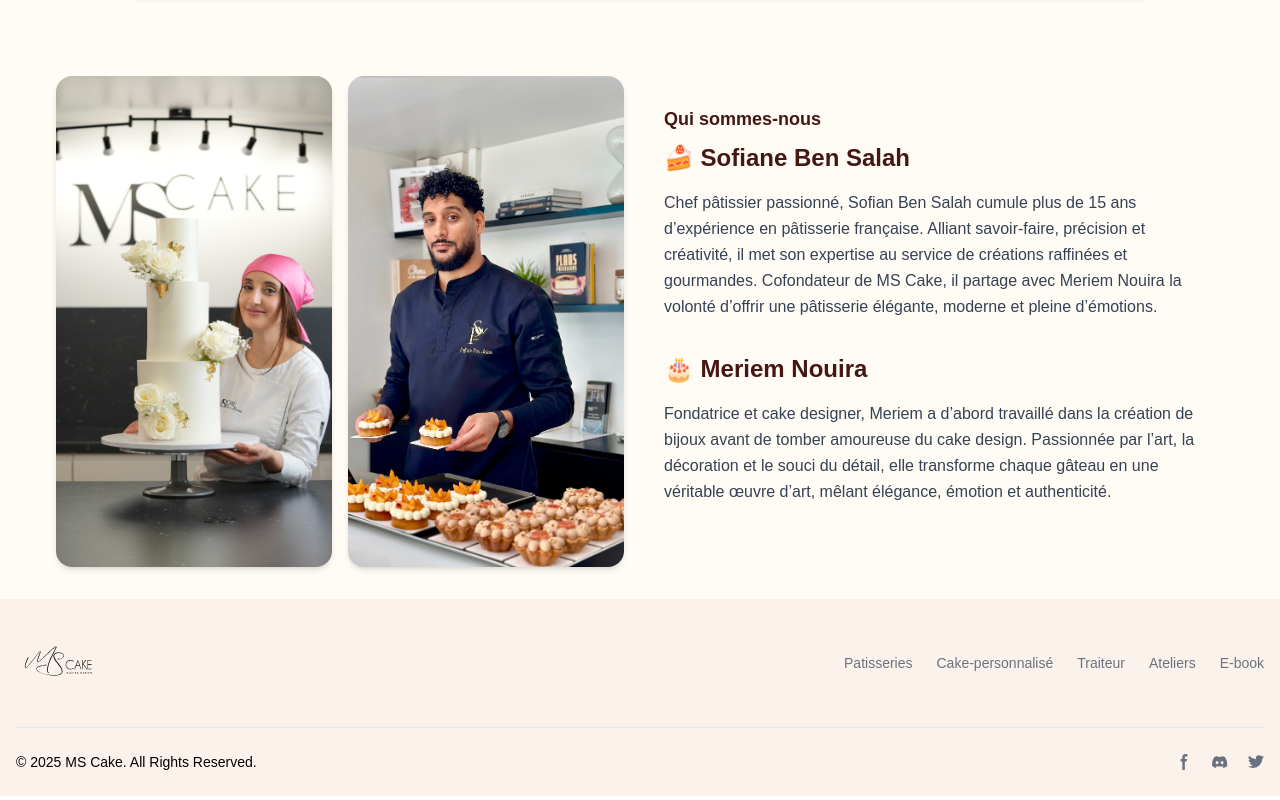
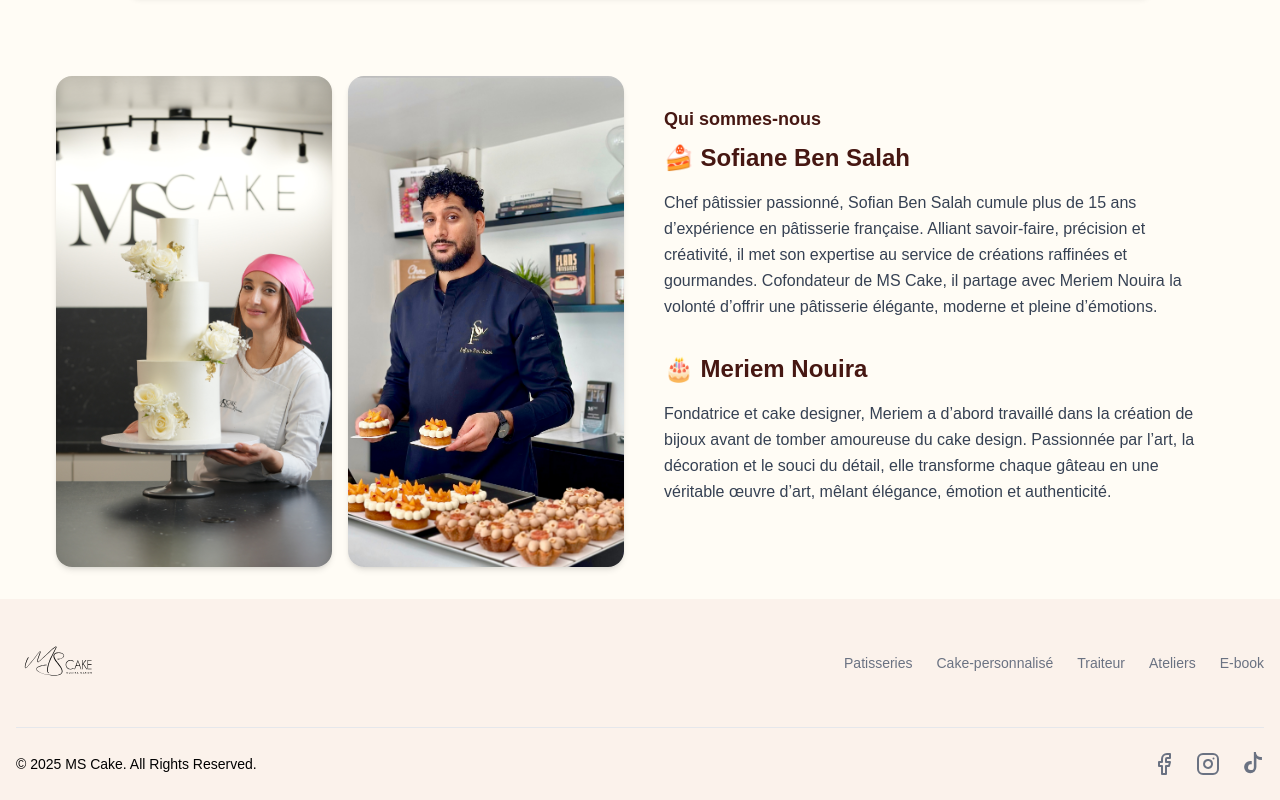
Before and after one commit to dhiachini/Ms-cake, a React (Vite) app: page / in a window 1280 px wide. Shown: the part 1388-2188 px from the top of the page. Built offline with nearby package versions, Linux system fonts and the light colour scheme; no server answers.

Commit message:
footer fixes

```diff
--- a/src/components/Footer.tsx
+++ b/src/components/Footer.tsx
@@ -6,10 +6,7 @@ function Footer() {
       <div className="mx-auto w-full max-w-7xl p-4 py-6 lg:py-6">
         <div className="w-full max-w-screen-xl mx-auto ">
           <div className="sm:flex sm:items-center sm:justify-between">
-            <a
-              href="https://flowbite.com/"
-              className="flex items-center mb-4 sm:mb-0 space-x-3 rtl:space-x-reverse"
-            >
+            <a className="flex items-center mb-4 sm:mb-0 space-x-3 rtl:space-x-reverse">
               <MsIcon className="h-20 w-full cursor-pointer" />
             </a>
             <ul className="flex flex-wrap items-center mb-6 text-sm font-medium text-gray-500 sm:mb-0 dark:text-gray-400">
@@ -52,59 +49,73 @@ function Footer() {
           </span>
           <div className="sm:flex sm:items-center sm:justify-between">
             <div className="flex mt-4 sm:justify-center sm:mt-0">
+              {/* Facebook */}
               <a
                 href="https://www.facebook.com/profile.php?id=100063649895167"
                 target="_blank"
+                rel="noopener noreferrer"
                 className="text-gray-500 hover:text-gray-900 dark:hover:text-white"
               >
                 <svg
-                  className="w-4 h-4"
+                  xmlns="http://www.w3.org/2000/svg"
+                  width="24"
+                  height="24"
+                  viewBox="0 0 24 24"
+                  fill="none"
+                  stroke="currentColor"
+                  strokeWidth="2"
+                  strokeLinecap="round"
+                  strokeLinejoin="round"
+                  className="lucide lucide-facebook-icon lucide-facebook"
+                >
+                  <path d="M18 2h-3a5 5 0 0 0-5 5v3H7v4h3v8h4v-8h3l1-4h-4V7a1 1 0 0 1 1-1h3z" />
+                </svg>
+                <span className="sr-only">Facebook page</span>
+              </a>
+
+              {/* Instagram */}
+              <a
+                href="https://www.instagram.com/ms.cake.nm/"
+                target="_blank"
+                rel="noopener noreferrer"
+                className="text-gray-500 hover:text-gray-900 dark:hover:text-white ms-5"
+              >
+                <svg
+                  xmlns="http://www.w3.org/2000/svg"
+                  width="24"
+                  height="24"
+                  viewBox="0 0 24 24"
+                  fill="none"
+                  stroke="currentColor"
+                  strokeWidth="2"
+                  strokeLinecap="round"
+                  strokeLinejoin="round"
+                  className="lucide lucide-instagram-icon lucide-instagram"
+                >
+                  <rect width="20" height="20" x="2" y="2" rx="5" ry="5" />
+                  <path d="M16 11.37A4 4 0 1 1 12.63 8 4 4 0 0 1 16 11.37z" />
+                  <line x1="17.5" x2="17.51" y1="6.5" y2="6.5" />
+                </svg>
+                <span className="sr-only">Instagram page</span>
+              </a>
+
+              {/* TikTok */}
+              <a
+                href="https://www.tiktok.com/@mscaksss584?_t=ZN-90WHMfapFLy&_r=1"
+                target="_blank"
+                rel="noopener noreferrer"
+                className="text-gray-500 hover:text-gray-900 dark:hover:text-white ms-5"
+              >
+                <svg
+                  className="w-6 h-6"
                   aria-hidden="true"
                   xmlns="http://www.w3.org/2000/svg"
                   fill="currentColor"
-                  viewBox="0 0 8 19"
+                  viewBox="0 0 24 24"
                 >
-                  <path
-                    fillRule="evenodd"
-                    d="M6.135 3H8V0H6.135a4.147 4.147 0 0 0-4.142 4.142V6H0v3h2v9.938h3V9h2.021l.592-3H5V3.591A.6.6 0 0 1 5.592 3h.543Z"
-                    clipRule="evenodd"
-                  />
+                  <path d="M12.73 0h3.12a5.56 5.56 0 0 0 1.68 4A5.5 5.5 0 0 0 21.92 5v3.1a8.55 8.55 0 0 1-5.52-1.92v8.9a6.15 6.15 0 1 1-6.15-6.15 6.26 6.26 0 0 1 1.48.18v3.25a2.9 2.9 0 1 0 2.12 2.79V0Z" />
                 </svg>
-                <span className="sr-only">Facebook page</span>
-              </a>
-              <a
-                href="#"
-                className="text-gray-500 hover:text-gray-900 dark:hover:text-white ms-5"
-              >
-                <svg
-                  className="w-4 h-4"
-                  aria-hidden="true"
-                  xmlns="http://www.w3.org/2000/svg"
-                  fill="currentColor"
-                  viewBox="0 0 21 16"
-                >
-                  <path d="M16.942 1.556a16.3 16.3 0 0 0-4.126-1.3 12.04 12.04 0 0 0-.529 1.1 15.175 15.175 0 0 0-4.573 0 11.585 11.585 0 0 0-.535-1.1 16.274 16.274 0 0 0-4.129 1.3A17.392 17.392 0 0 0 .182 13.218a15.785 15.785 0 0 0 4.963 2.521c.41-.564.773-1.16 1.084-1.785a10.63 10.63 0 0 1-1.706-.83c.143-.106.283-.217.418-.33a11.664 11.664 0 0 0 10.118 0c.137.113.277.224.418.33-.544.328-1.116.606-1.71.832a12.52 12.52 0 0 0 1.084 1.785 16.46 16.46 0 0 0 5.064-2.595 17.286 17.286 0 0 0-2.973-11.59ZM6.678 10.813a1.941 1.941 0 0 1-1.8-2.045 1.93 1.93 0 0 1 1.8-2.047 1.919 1.919 0 0 1 1.8 2.047 1.93 1.93 0 0 1-1.8 2.045Zm6.644 0a1.94 1.94 0 0 1-1.8-2.045 1.93 1.93 0 0 1 1.8-2.047 1.918 1.918 0 0 1 1.8 2.047 1.93 1.93 0 0 1-1.8 2.045Z" />
-                </svg>
-                <span className="sr-only">Discord community</span>
-              </a>
-              <a
-                href="#"
-                className="text-gray-500 hover:text-gray-900 dark:hover:text-white ms-5"
-              >
-                <svg
-                  className="w-4 h-4"
-                  aria-hidden="true"
-                  xmlns="http://www.w3.org/2000/svg"
-                  fill="currentColor"
-                  viewBox="0 0 20 17"
-                >
-                  <path
-                    fillRule="evenodd"
-                    d="M20 1.892a8.178 8.178 0 0 1-2.355.635 4.074 4.074 0 0 0 1.8-2.235 8.344 8.344 0 0 1-2.605.98A4.13 4.13 0 0 0 13.85 0a4.068 4.068 0 0 0-4.1 4.038 4 4 0 0 0 .105.919A11.705 11.705 0 0 1 1.4.734a4.006 4.006 0 0 0 1.268 5.392 4.165 4.165 0 0 1-1.859-.5v.05A4.057 4.057 0 0 0 4.1 9.635a4.19 4.19 0 0 1-1.856.07 4.108 4.108 0 0 0 3.831 2.807A8.36 8.36 0 0 1 0 14.184 11.732 11.732 0 0 0 6.291 16 11.502 11.502 0 0 0 17.964 4.5c0-.177 0-.35-.012-.523A8.143 8.143 0 0 0 20 1.892Z"
-                    clipRule="evenodd"
-                  />
-                </svg>
-                <span className="sr-only">Twitter page</span>
+                <span className="sr-only">TikTok page</span>
               </a>
             </div>
           </div>
```
